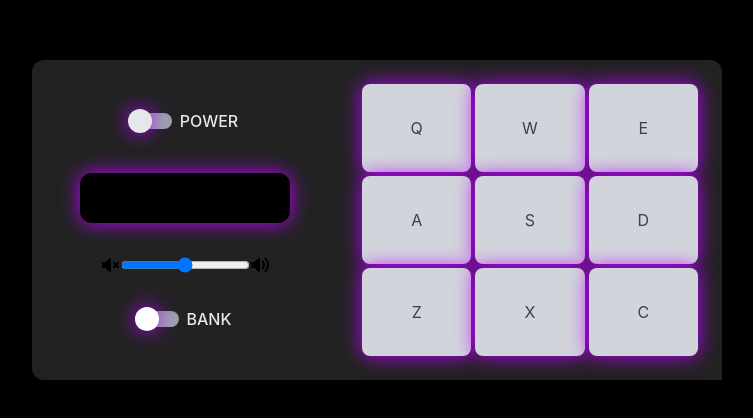
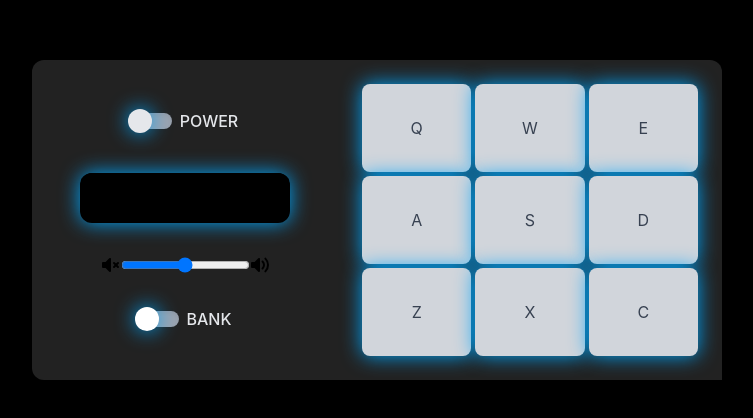
Before and after one commit to synerjay/drum-machine-react-app, a React (Create React App) app: page / in a window 1280 px wide. Shown: the part 180-598 px from the top of the page, without its empty margins (263-1016 px from the left). Built offline with nearby package versions, Linux system fonts and the light colour scheme.

Commit message:
Changed the tailwind config color for glow light

```diff
--- a/tailwind.config.js
+++ b/tailwind.config.js
@@ -4,7 +4,7 @@ module.exports = {
   theme: {
     boxShadow: {
       sm: '0 1px 2px 0 rgba(0, 0, 0, 0.05)',
-      DEFAULT: '0 0 20px #ba01ff',
+      DEFAULT: '0 0 20px #00a6fb',
       md: '0 4px 6px -1px rgba(0, 0, 0, 0.1), 0 2px 4px -1px rgba(0, 0, 0, 0.06)',
       lg: '0 10px 15px -3px rgba(0, 0, 0, 0.1), 0 4px 6px -2px rgba(0, 0, 0, 0.05)',
       xl: '0 20px 25px -5px rgba(0, 0, 0, 0.1), 0 10px 10px -5px rgba(0, 0, 0, 0.04)',
```
